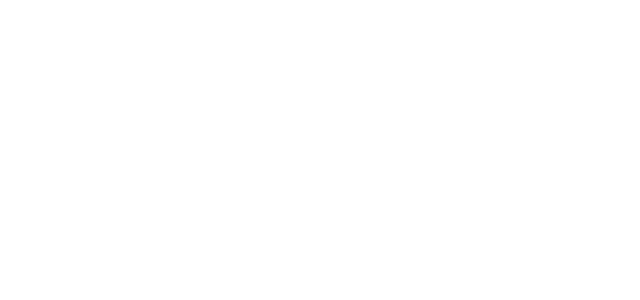
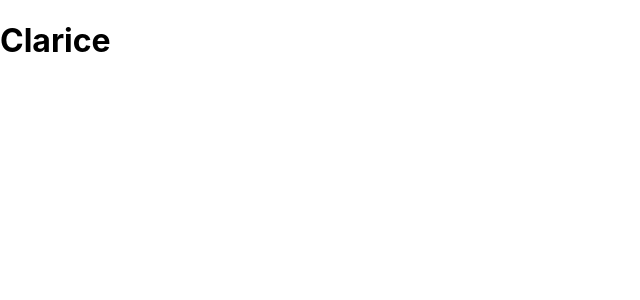
Before and after one commit to KarthikBenki/Todo-react, a React (Create React App) app: page / in a window 1280 px wide. Shown: the top 300 px of the page, without its empty margins (0-640 px from the left). Built offline with nearby package versions, Linux system fonts and the light colour scheme.

Commit message:
[Karthik] Add. use props in h1 tag App.js

```diff
--- a/src/App.js
+++ b/src/App.js
@@ -3,10 +3,11 @@
 import './App.css';
 
 function App(props) {
-  console.log(props);
+  const subject = props.subject;
   return (
     //return statement
     <>
+    <h1>{subject}</h1>
     </>
   );
 }
```
